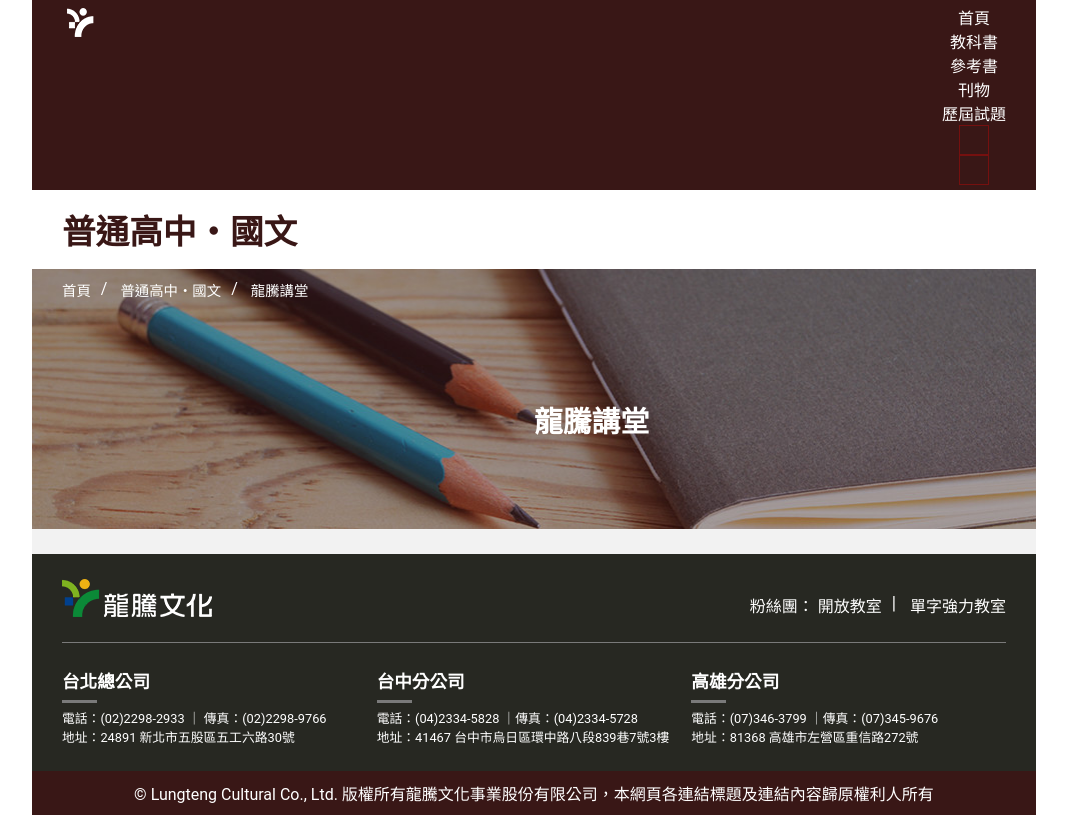
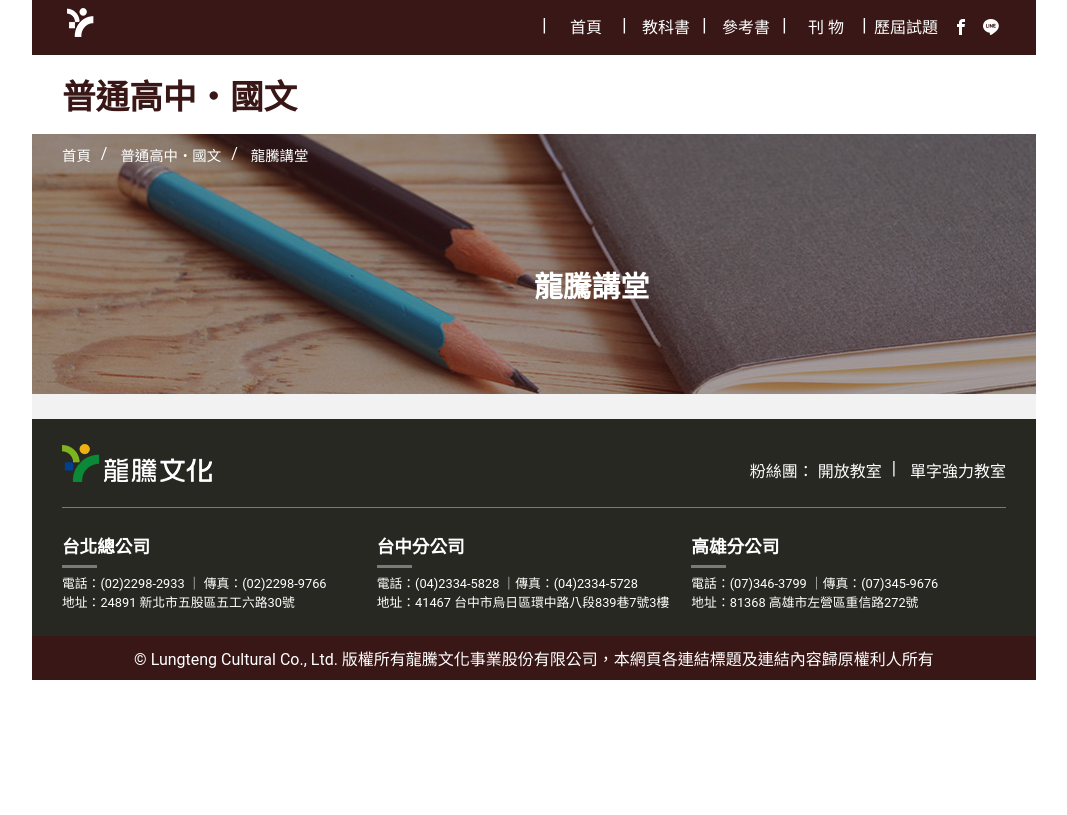
Before and after one commit to tsgo/lungteng, a plain HTML site: page detail.html in a window 1280 px wide. Shown: the whole page, without its empty margins (106-1173 px from the left). Drawn offline with Linux system fonts and the light colour scheme.

Commit message:
Fix 桌機版下拉選單

```diff
--- a/detail.html
+++ b/detail.html
@@ -23,13 +23,45 @@
       </div>
 
       <div class='hrBoxs'>
-        <div><a href="">首頁</a></div>
-        <div><a href="">教科書</a></div>
-        <div><a href="">參考書</a></div>
-        <div><a href="">刊物</a></div>
-        <div><a href="">歷屆試題</a></div>
-        <div><a href="" class='icon-facebook'></a></div>
-        <div><a href="" class='icon-line'></a></div>
+        <a href="" class='icon-line'></a>
+        <a href="" class='icon-facebook'></a>
+        <span>
+          歷屆試題
+          <div>
+            <a href="">歷屆試題1</a>
+            <a href="">歷屆試題2</a>
+            <a href="">歷屆試題3</a>
+          </div>
+        </span>
+
+        <span>
+          刊 物
+          <div>
+            <a href="">刊物1</a>
+            <a href="">刊物2</a>
+            <a href="">刊物3</a>
+          </div>
+        </span>
+
+        <span>
+          參考書
+          <div>
+            <a href="">參考書1</a>
+            <a href="">參考書2</a>
+            <a href="">參考書3</a>
+          </div>
+        </span>
+
+        <span>
+          教科書
+          <div>
+            <a href="">教科書1</a>
+            <a href="">教科書2</a>
+            <a href="">教科書3</a>
+          </div>
+        </span>
+
+        <a href="">首頁</a>
       </div>
 
       <!-- 手機漢堡 -->
--- a/scss/public.scss
+++ b/scss/public.scss
@@ -141,6 +141,7 @@
         line-height: 45px;
         @include transition(all .3s);
         @include clearfix();
+        position: relative;
 
         color: white;
         font-size: 1rem;
@@ -150,17 +151,20 @@
           color: $LightGreen;
         }
 
-        &:before {
+        &:after {
           display: inline-block;
           content: '|';
           color: white;
           font-size: 1.2rem;
           // margin: 0 10px;
           float: left;
-        }
-
-        &:last-child {
-          &:before {
+          position: absolute;
+          top:20px;
+          left: -4px;
+        }
+
+        &:first-child {
+          &:after {
             display: none;
           }
         }
@@ -180,11 +184,14 @@
           color: white;
           font-size: 1rem;
           text-decoration: none;
-          border: 1px solid rgba(255, 0, 0, .3);
+
+          &:hover, &:active {
+            color: $LightGreen;
+          }
         }
 
         &:first-child, &:nth-child(2) {
-          &:before {
+          &:after {
             display: none;
           }
         }
```
Also changed, not shown: list.html (+39 -7 lines), css/public.css.
